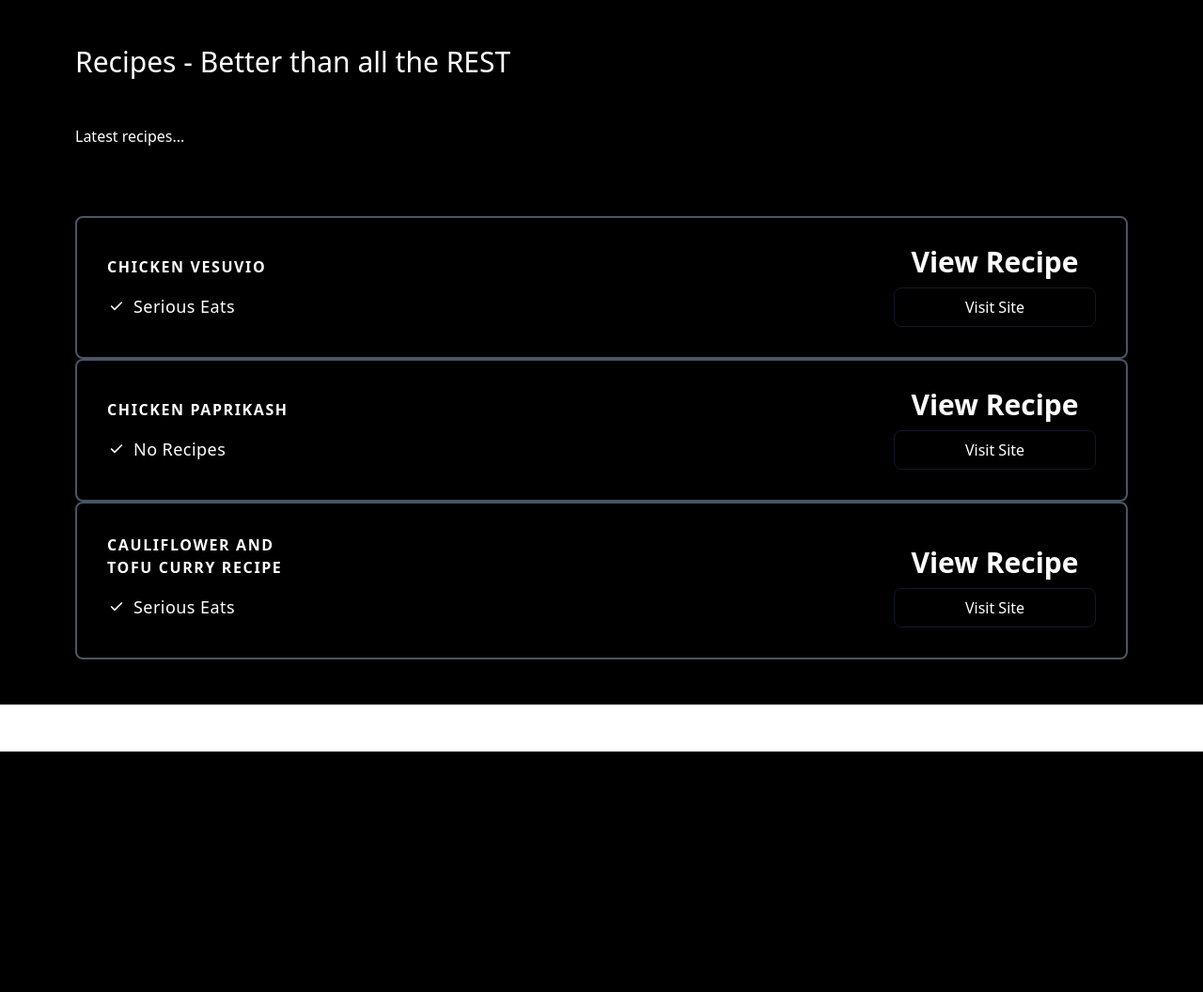
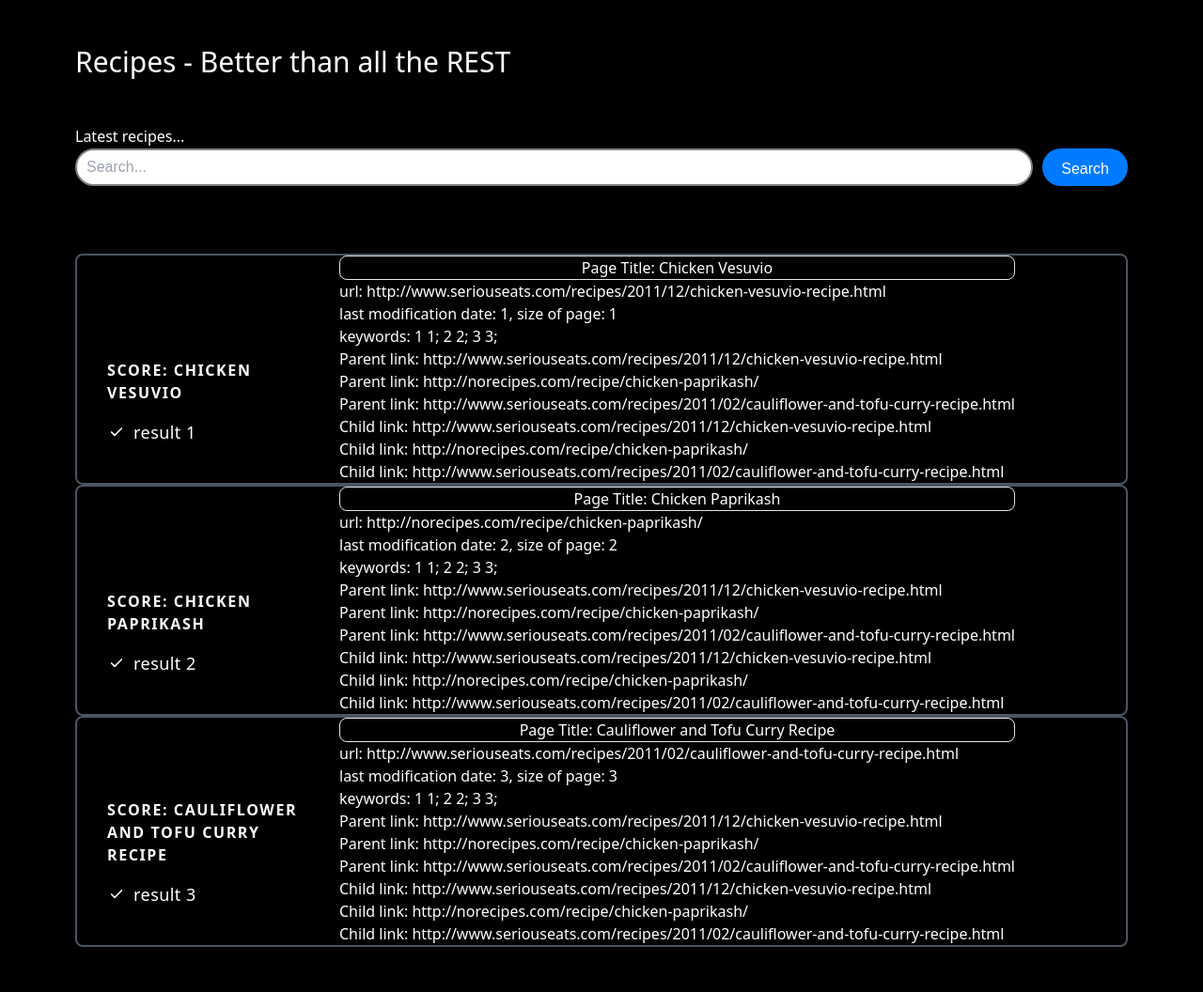
Before and after one commit to singhst/learn-search-engine-result-template, a FastAPI app: page / in a window 1280 px wide. Shown: the whole page at 94% size. Before the commit the page ends 800 px from the top, so only its background shows below. Run offline with FastAPI, Linux system fonts and the light colour scheme.

Commit message:
web,update: fulfil basic requirements

```diff
--- a/app/main.py
+++ b/app/main.py
@@ -31,7 +31,33 @@ def root(request: Request) -> dict:
     )
 
 
-@api_router.get("/recipe/{recipe_id}", status_code=200, response_model=Recipe)
+@api_router.get("/search/", status_code=200, response_model=RecipeSearchResults)
+def search_keywords(
+    *,
+    request: Request,
+    query: Optional[str] = Query(None, min_length=3, example="chicken"),
+    max_results: Optional[int] = 50,
+) -> dict:
+    """
+    Search for documents based on label keyword
+    """
+    if not query:
+        # we use Python list slicing to limit results
+        # based on the max_results query parameter
+        return {"results": RECIPES[:max_results]}
+
+    ### [x] get "ranked doc" by consine similarity
+    # ranked_doc = getRankedDoc(keyword)
+
+    results = filter(lambda recipe: query.lower() in recipe["label"].lower(), RECIPES)
+    # return {"results": list(results)[:max_results]}
+    return TEMPLATES.TemplateResponse(
+        "index.html",
+        {"request": request, "recipes": results},
+    )
+
+
+'''@api_router.get("/recipe/{recipe_id}", status_code=200, response_model=Recipe)
 def fetch_recipe(*, recipe_id: int) -> Any:
     """
     Fetch a single recipe by ID
@@ -46,9 +72,10 @@ def fetch_recipe(*, recipe_id: int) -> Any:
         )
 
     return result[0]
+'''
 
 
-@api_router.get("/search/", status_code=200, response_model=RecipeSearchResults)
+'''@api_router.get("/search/", status_code=200, response_model=RecipeSearchResults)
 def search_recipes(
     *,
     keyword: Optional[str] = Query(None, min_length=3, example="chicken"),
@@ -64,6 +91,7 @@ def search_recipes(
 
     results = filter(lambda recipe: keyword.lower() in recipe["label"].lower(), RECIPES)
     return {"results": list(results)[:max_results]}
+'''
 
 
 @api_router.post("/recipe/", status_code=201, response_model=Recipe)
--- a/app/templates/index.html
+++ b/app/templates/index.html
@@ -12,6 +12,46 @@
                 </h1>
                     <p class="text-base leading-relaxed">
                         Latest recipes...</p>
+                <!-- OLD -->
+                <!-- <form method="get" action="www.programiz.com/search">
+                    <input type="search" name="location" placeholder="Search.." />
+                    <input type="submit" value="Go" />
+                </form> -->
+                <!-- Generate by https://poe.com/s/BupsbPRFybPxfudMmVfG -->
+                <form action="127.0.0.1:54055/recipe/" method="get" class="search-form">
+                    <input type="text" name="" placeholder="Search..." class="search-input">
+                    <button type="submit" class="search-button">Search</button>
+                </form>
+                <style>
+                    .search-form {
+                        display: flex;
+                        justify-content: center;
+                        align-items: center;
+                    }
+
+                    .search-input {
+                        height: 40px;
+                        padding: 10px;
+                        border: 2px solid gray;
+                        border-radius: 20px;
+                        font-size: 16px;
+                        font-family: Arial, sans-serif;
+                        margin-right: 10px;
+                        flex-grow: 1;
+                    }
+
+                    .search-button {
+                        height: 40px;
+                        padding: 10px 20px;
+                        border: none;
+                        border-radius: 20px;
+                        background-color: #007bff;
+                        color: white;
+                        font-size: 16px;
+                        font-family: Arial, sans-serif;
+                        cursor: pointer;
+                    }
+                </style>
             </div>
             {% for recipe in recipes %}
                 <div
@@ -19,7 +59,7 @@
                     <div class="w-full xl:w-1/4 md:w-1/4">
                         <div class="relative flex flex-col h-full p-8 ">
                             <h2 class="mb-4 font-semibold tracking-widest text-white uppercase title-font">
-                                {{recipe.label}}
+                                Score: {{recipe.label}}
                             </h2>
                             <p class="flex items-center mb-2 text-lg font-normal tracking-wide text-white">
                                 <span
@@ -28,19 +68,71 @@
                                         stroke-linejoin="round" stroke-width="2.5" class="w-4 h-4" viewBox="0 0 24 24">
                                         <path d="M20 6L9 17l-5-5"></path>
                                     </svg>
-                                </span>{{recipe.source}}
+                                </span>result {{recipe.id}}
                             </p>
                         </div>
                     </div>
-                    <div class="w-full xl:w-1/4 md:w-1/4 lg:ml-auto">
-                        <div class="relative flex flex-col h-full p-8">
-                            <h1 class="flex items-end mx-auto text-3xl font-black leading-none text-white ">
+                    <div>
+                    <!-- <div class="xl:w-1/4 md:w-1/4 lg:ml-auto"> -->
+                        <!-- <div class="relative flex flex-col h-full p-8"> -->
+                        <!-- <div>
+                        <h1 class="flex items-end mx-auto text-3xl font-black leading-none text-white ">
                                 <span>View Recipe </span>
                             </h1>
-                            <button
-                                    class="w-full px-4 py-2 mx-auto mt-3 text-white transition duration-500 ease-in-out transform border border-gray-900 rounded-lg text-md hover:bg-gray-900 focus:shadow-outline focus:outline-none focus:ring-2 ring-offset-current ring-offset-2 focus:border-gray-700 focus:bg-gray-800 "><a href="{{recipe.url}}">Visit Site</a>
+                            <button class="w-full px-4 py-2 mx-auto mt-3 text-white transition duration-500 ease-in-out transform border border-gray-900 rounded-lg text-md hover:bg-gray-900 focus:shadow-outline focus:outline-none focus:ring-2 ring-offset-current ring-offset-2 focus:border-gray-700 focus:bg-gray-800 ">
+                                <a href="{{recipe.url}}">
+                                    Visit Site
+                                </a>
+                            </button>
+                        </div> -->
+                        <div class="relative flex flex-col">
+                            <button class="text-white transition duration-500 ease-in-out transform border rounded-lg text-md hover:bg-gray-900">
+                                <a href="{{recipe.url}}">
+                                    Page Title: {{recipe.label}}
+                                </a>
                             </button>
                         </div>
+                        <div class="relative flex">
+                            <button class="text-white">
+                                <a href="{{recipe.url}}">
+                                    url: {{recipe.url}}
+                                </a>
+                            </button>
+                        </div>
+                        <div class="relative flex">
+                            <h1 class="text-white ">
+                                <span>last modification date: {{recipe.id}}, size of page: {{recipe.id}} </span>
+                            </h1>
+                        </div>
+                        <div class="relative flex">
+                            <h1 class="text-white ">
+                                <!-- The list of keywords displays up to 5 most frequent stemmed keywords (excluding stop words) in the page together with their occurrence frequencies -->
+                                <span>keywords:   </span>
+                                {% for recipe in recipes %}
+                                <span>{{recipe.id}} {{recipe.id}}; </span>
+                                {% endfor %}
+                            </h1>
+                        </div>
+                        <!-- For Parent links -->
+                        {% for recipe in recipes %}
+                        <div class="relative flex">
+                            <button class="text-white">
+                                <a href="{{recipe.url}}">
+                                    Parent link: {{recipe.url}}
+                                </a>
+                            </button>
+                        </div>
+                        {% endfor %}
+                        <!-- For Child links -->
+                        {% for recipe in recipes %}
+                        <div class="relative flex">
+                            <button class="text-white">
+                                <a href="{{recipe.url}}">
+                                    Child link: {{recipe.url}}
+                                </a>
+                            </button>
+                        </div>
+                        {% endfor %}
                     </div>
                 </div>
             {% endfor %}
```
